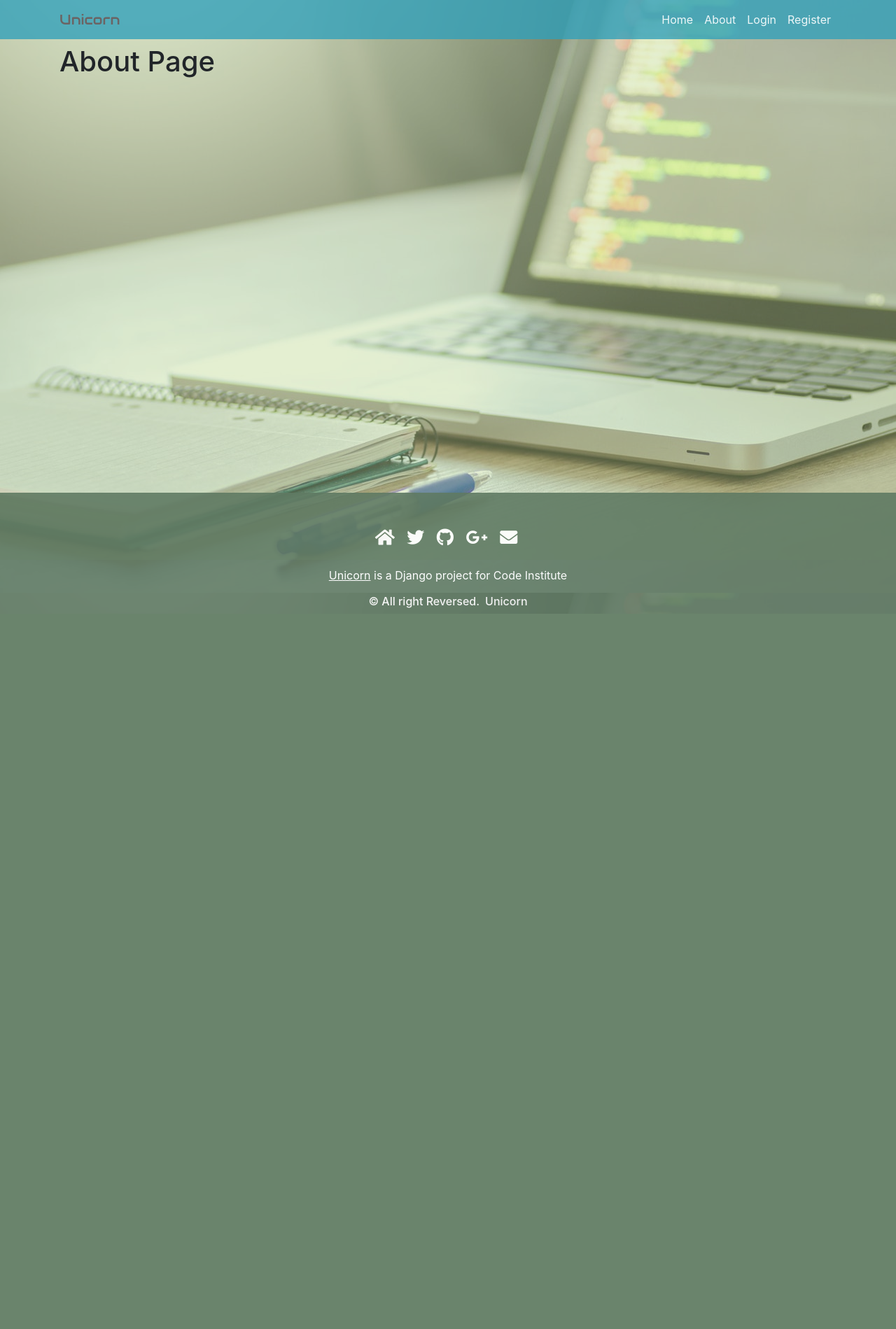
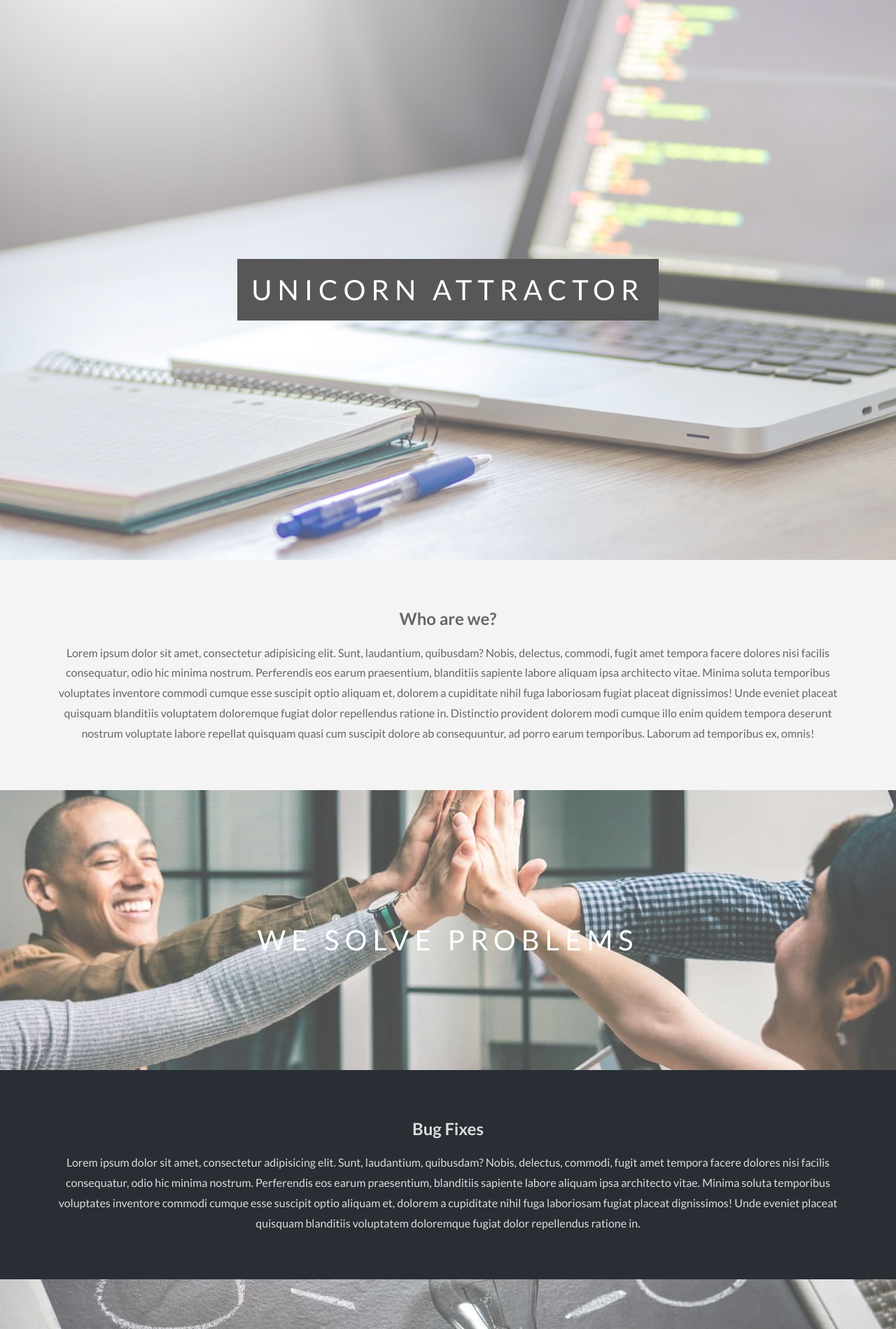
Before and after one commit to Code-Institute-Submissions/django_project-2, a Django app: page /about/ in a window 1280 px wide. Shown: the top 1899 px of the page at 70% size. Before the commit the page ends 877 px from the top, so only its background shows below. Run offline with Django 3.2, Linux system fonts and the light colour scheme; data that the repository does not hold is empty; some libraries are stand-ins or nearby versions.

Commit message:
New about page created and styled

```diff
--- a/tracker/static/tracker/main.css
+++ b/tracker/static/tracker/main.css
@@ -402,21 +402,6 @@ form a:hover {
 	clip-path: polygon(0 0, 100% 0, 100% 55vh, 0 100%);
 }
 
-/* .goodbye {
-  	height: 100vh;
-  	background-image:
-	  linear-gradient(to right bottom,
-     rgba(76, 216, 255, 0.8),
-     rgba(30, 108, 217, 0.8)),
-     url('https://images.pexels.com/photos/213399/pexels-photo-213399.jpeg');
-
-	background-size: cover;
-  	background-position: top;
-  	position: relative;
-
-  	clip-path: polygon(0 0, 100% 0, 100% 75vh, 0 100%);
-} */
-
 .text-box {
 	position: absolute;
 	top:  50%;
@@ -472,8 +457,108 @@ form a:hover {
   color:     #777;
 	font-size: 14px;
 }
+/* End Logout Page */
 
-/* End Logout Page */
+
+/* About Page */
+
+body.body-about {
+  background: none;
+  height:100%;
+  margin:0;
+  font-family:"Lato", sans-serif;
+  font-size:16px;
+  font-weight:400;
+  line-height:1.8em;
+  color:#666;
+}
+
+body.body-about:before {
+  background: none;
+}
+
+.section-about, html {
+  height:100%;
+  margin:0;
+  font-size:16px;
+  font-weight:400;
+  line-height:1.8em;
+  color:#666;
+  text-align:center;
+}
+
+.pimg1, .pimg2, .pimg3{
+  position:relative;
+  opacity:0.70;
+  background-position:center;
+  background-size:cover;
+  background-repeat:no-repeat;
+
+  /*
+    fixed = parallax
+    scroll = normal
+  */
+  background-attachment:fixed;
+}
+
+.pimg1{
+  background-image:url('/media/bg.jpg');
+  min-height:100%;
+}
+
+.pimg2{
+  background-image:url('/media/about2.jpg');
+  min-height:400px;
+}
+
+.pimg3{
+  background-image:url('/media/about3.jpg');
+  min-height:200px;
+}
+
+.section-light{
+  background-color:#f4f4f4;
+  color:#666;
+  padding:50px 80px;
+}
+
+.section-dark{
+  background-color:#282e34;
+  color:#ddd;
+  padding:50px 80px;
+}
+
+.ptext{
+  position:absolute;
+  top:50%;
+  width:100%;
+  text-align:center;
+  color:#000;
+  font-size:2.5rem;
+  letter-spacing:8px;
+  text-transform:uppercase;
+}
+
+.ptext .border{
+  background-color:#111;
+  color:#fff;
+  padding:20px;
+}
+
+.ptext .border:hover{
+  background-color:var(--blue);
+  color:#fff;
+  padding:20px;
+}
+
+.attract:hover {
+  transform:  translateY(-3px);
+}
+
+.ptext .border.trans{
+  background-color:transparent;
+}
+/* End About Page */
 
 /* Media Queries */
 /* Extra Small devices (portrait tablets and large phones, 600px and up) */
@@ -523,6 +608,10 @@ form a:hover {
   .heading-primary-sub {
   	font-size:      10px;
   	letter-spacing: 1px;
+  }
+
+  .pimg1, .pimg2, .pimg3{
+    background-attachment:scroll;
   }
 }
 
--- a/tracker/templates/tracker/about.html
+++ b/tracker/templates/tracker/about.html
@@ -1,5 +1,82 @@
-{% extends "tracker/base.html" %}
+{% load static %}
+<!DOCTYPE html>
+<html lang="en">
+<head>
+  <meta charset="UTF-8">
+  <meta name="viewport" content="width=device-width, initial-scale=1.0">
+  <meta http-equiv="X-UA-Compatible" content="ie=edge">
+  <link href="https://fonts.googleapis.com/css?family=Lato:300,400,700" rel="stylesheet">
+  <title>Unicorn</title>
+  <link rel="stylesheet" href="{% static 'tracker/main.css' %}">
+</head>
 
-{% block content %}
-    <h1>About Page</h1>
-{% endblock content %}
+<body class="body-about">
+
+  <section class="section-about">
+    <a class="" href="{% url 'tracker-home' %}">
+      <div class="pimg1">
+        <div class="ptext attract">
+          <span class="border">
+            Unicorn Attractor
+          </span>
+        </div>
+      </div>
+    </a>
+
+    <article class="article section-light">
+      <h2>Who are we?</h2>
+      <p>
+        Lorem ipsum dolor sit amet, consectetur adipisicing elit. Sunt, laudantium, quibusdam? Nobis, delectus, commodi, fugit amet tempora facere dolores nisi facilis consequatur, odio hic minima nostrum. Perferendis eos earum praesentium, blanditiis sapiente labore aliquam ipsa architecto vitae. Minima soluta temporibus voluptates inventore commodi cumque esse suscipit optio aliquam et, dolorem a cupiditate nihil fuga laboriosam fugiat placeat dignissimos! Unde eveniet placeat quisquam blanditiis voluptatem doloremque fugiat dolor repellendus ratione in. Distinctio provident dolorem modi cumque illo enim quidem tempora deserunt nostrum voluptate labore repellat quisquam quasi cum suscipit dolore ab consequuntur, ad porro earum temporibus. Laborum ad temporibus ex, omnis!
+      </p>
+    </article>
+
+    <div class="pimg2">
+      <div class="ptext">
+        <span class="border trans">
+          We Solve Problems
+        </span>
+      </div>
+    </div>
+
+    <article class="article section-dark">
+      <h2>Bug Fixes</h2>
+      <p>
+        Lorem ipsum dolor sit amet, consectetur adipisicing elit. Sunt, laudantium, quibusdam? Nobis, delectus, commodi, fugit amet tempora facere dolores nisi facilis consequatur, odio hic minima nostrum. Perferendis eos earum praesentium, blanditiis sapiente labore aliquam ipsa architecto vitae. Minima soluta temporibus voluptates inventore commodi cumque esse suscipit optio aliquam et, dolorem a cupiditate nihil fuga laboriosam fugiat placeat dignissimos! Unde eveniet placeat quisquam blanditiis voluptatem doloremque fugiat dolor repellendus ratione in.
+      </p>
+    </article>
+
+    <div class="pimg3">
+      <div class="ptext">
+        <span class="border trans">
+          You need it..
+        </span>
+      </div>
+    </div>
+    <div class="pimg3">
+      <div class="ptext">
+        <span class="border trans">
+          ..We build it
+        </span>
+      </div>
+    </div>
+
+
+    <article class="article section-dark">
+      <h2>Feature Requests</h2>
+      <p>
+        Lorem ipsum dolor sit amet, consectetur adipisicing elit. Sunt, laudantium, quibusdam? Nobis, delectus, commodi, fugit amet tempora facere dolores nisi facilis consequatur, odio hic minima nostrum. Perferendis eos earum praesentium, blanditiis sapiente labore aliquam ipsa architecto vitae. Minima soluta temporibus voluptates inventore commodi cumque esse suscipit optio aliquam et, dolorem a cupiditate nihil fuga laboriosam fugiat placeat dignissimos! Unde eveniet placeat quisquam blanditiis voluptatem doloremque fugiat dolor repellendus ratione in.
+      </p>
+    </article>
+
+    <a href="{% url 'tracker-home' %}">
+      <div class="pimg1">
+        <div class="ptext attract">
+          <span class="border">
+            Unicorn Attractor
+          </span>
+        </div>
+      </div>
+    </a>
+  </section>
+
+</body>
```
Also changed, not shown: media/about2.jpg (added), media/about3.jpg (added).
